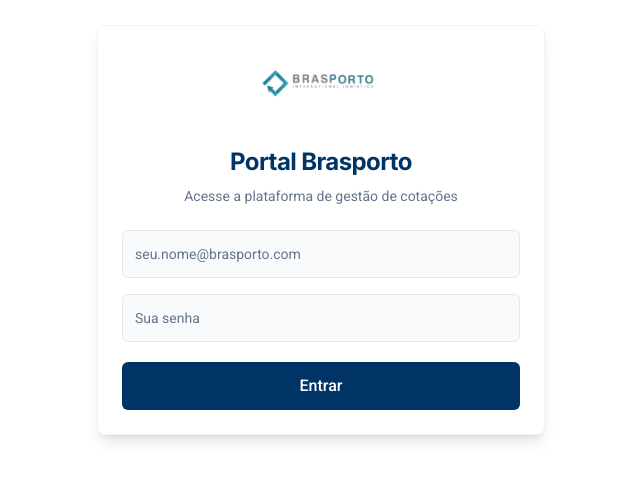
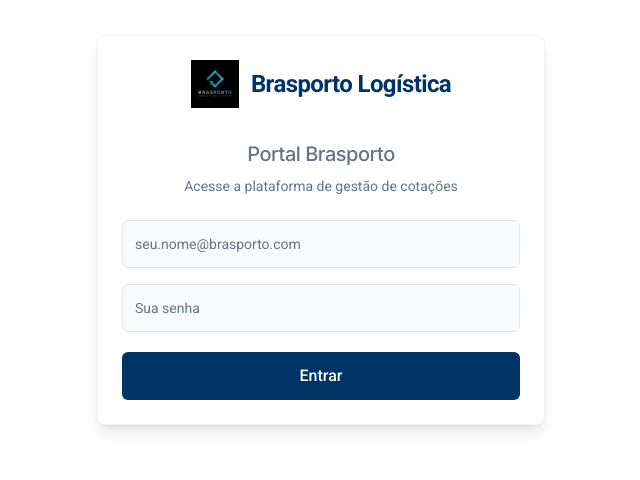
Before and after one commit to krzamaral/extrator-cota--o-pdf-trd411jm3, a React (Vite) app: page /login in a window 1280 px wide. Shown: the part 170-650 px from the top of the page, without its empty margins (319-959 px from the left). Built offline with nearby package versions, Linux system fonts and the light colour scheme; no server answers.

Commit message:
feat: Update Brasporto logo and text

```diff
--- a/src/components/Layout.tsx
+++ b/src/components/Layout.tsx
@@ -2,7 +2,7 @@
 import { LogOut } from 'lucide-react'
 import { useAuth } from '@/hooks/use-auth'
 import { Button } from '@/components/ui/button'
-import logoImg from '@/assets/logo-color-fe957.png'
+import logoImg from '@/assets/logo-preto-6e192.png'
 
 export default function Layout() {
   const { user, signOut } = useAuth()
@@ -17,8 +17,11 @@
     <div className="min-h-screen flex flex-col bg-slate-50">
       <header className="bg-primary text-primary-foreground shadow-md sticky top-0 z-50">
         <div className="container mx-auto px-4 h-16 flex items-center justify-between">
-          <div className="flex items-center gap-2 bg-white px-3 py-1.5 rounded-md shadow-sm">
+          <div className="flex items-center gap-3 bg-white px-3 py-1.5 rounded-md shadow-sm">
             <img src={logoImg} alt="Brasporto Logo" className="h-8 w-auto object-contain" />
+            <span className="font-bold text-[#003366] text-lg hidden sm:inline-block">
+              Brasporto Logística
+            </span>
           </div>
           <div className="flex items-center gap-4 text-sm font-medium opacity-90">
             <span className="hidden md:inline-block text-xs bg-white/20 px-2 py-1 rounded-md">
--- a/src/pages/Login.tsx
+++ b/src/pages/Login.tsx
@@ -5,7 +5,7 @@
 import { Input } from '@/components/ui/input'
 import { toast } from 'sonner'
 import { Card, CardContent, CardDescription, CardHeader, CardTitle } from '@/components/ui/card'
-import logoImg from '@/assets/logo-color-fe957.png'
+import logoImg from '@/assets/logo-preto-6e192.png'
 
 export default function Login() {
   const [email, setEmail] = useState('')
@@ -52,10 +52,13 @@
     <div className="min-h-screen flex items-center justify-center bg-white px-4">
       <Card className="w-full max-w-md shadow-lg border-gray-100">
         <CardHeader className="text-center space-y-2 pb-6">
-          <div className="flex justify-center mb-6">
-            <img src={logoImg} alt="Brasporto Logo" className="h-16 w-auto object-contain" />
+          <div className="flex items-center justify-center gap-3 mb-6">
+            <img src={logoImg} alt="Brasporto Logo" className="h-12 w-auto object-contain" />
+            <span className="font-bold text-[#003366] text-2xl tracking-tight">
+              Brasporto Logística
+            </span>
           </div>
-          <CardTitle className="text-2xl font-bold font-heading text-[#003366]">
+          <CardTitle className="text-xl font-medium font-heading text-gray-500">
             Portal Brasporto
           </CardTitle>
           <CardDescription>Acesse a plataforma de gestão de cotações</CardDescription>
```
Also changed, not shown: .skip.config.json, src/assets/logo-preto-6e192.png (added).
